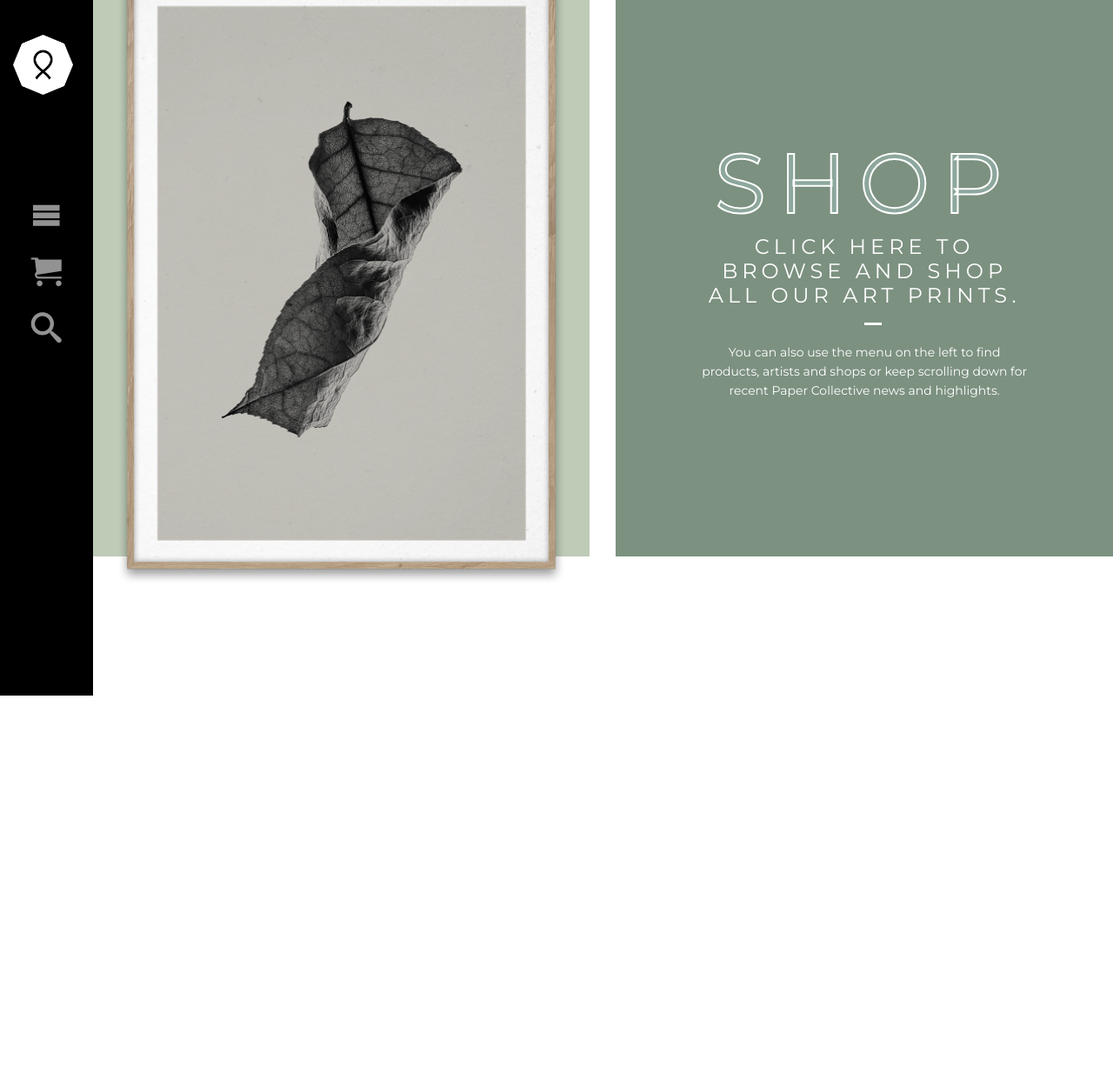
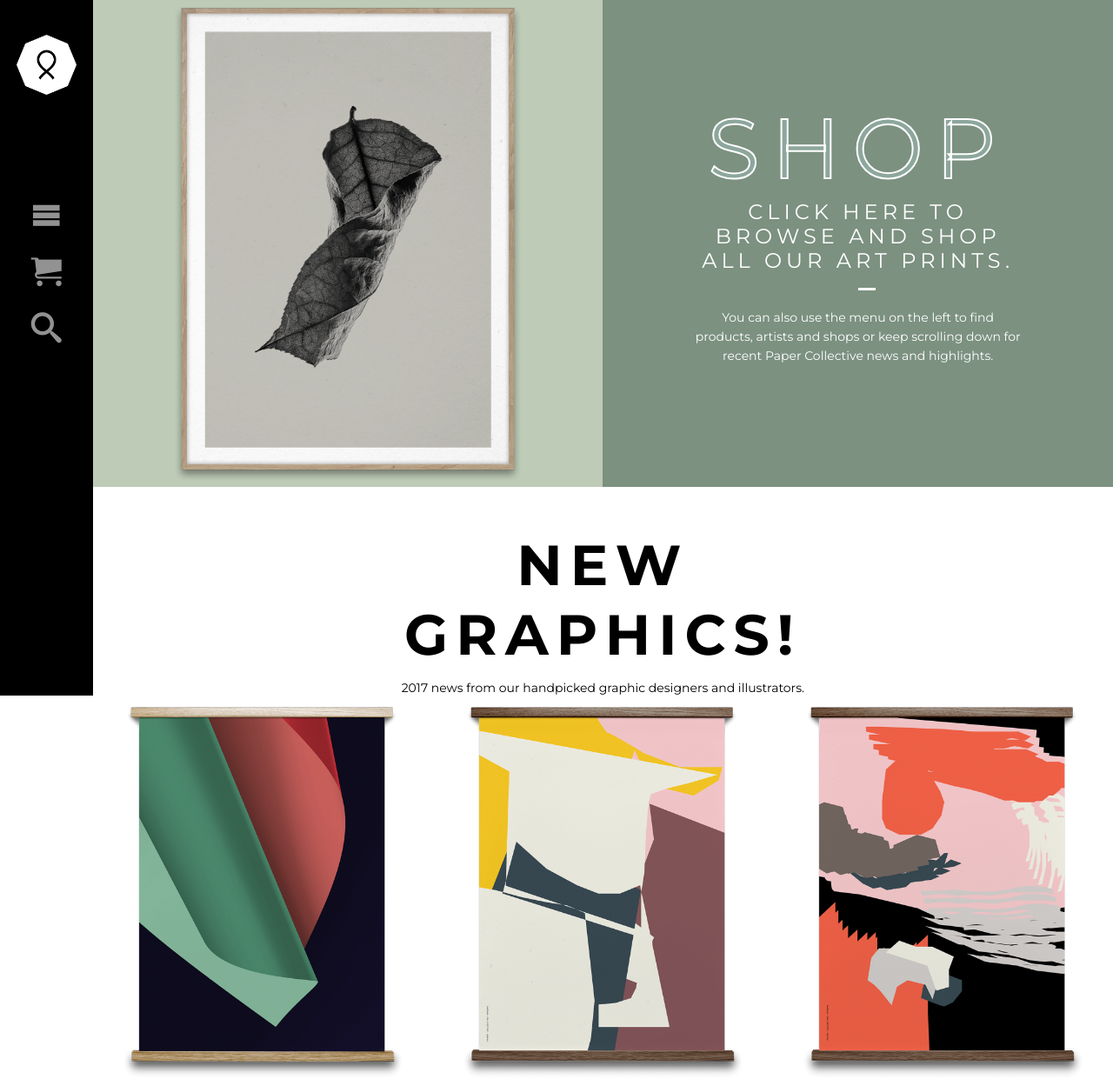
Before and after one commit to gvajro/ESERCIZIO-14-BOOTSTRAP, a plain HTML site: page index.html in a window 1280 px wide. Shown: the whole page at 87% size. Before the commit the page ends 800 px from the top, so only its background shows below. Drawn offline with Linux system fonts and the light colour scheme; files whose address does not match are found by name.

Commit message:
inserito il blocco a 3 immagini

```diff
--- a/css/style.css
+++ b/css/style.css
@@ -16,7 +16,6 @@ z-index: 10;
 .wrapper-main{
 float: right;
 color: white;
-padding: 0;
 }
 
 
@@ -46,14 +45,15 @@ background-color: #7c9180;
 }
 
 .size{
-width: 100%;
-height: 80vh;
+height: 70vh;
 display: flex;
 justify-content: center;
 align-items: center;
 flex-direction: column;
 }
-
+.size-box{
+height: auto;
+}
 .box{
 position: relative;
 }
@@ -69,6 +69,7 @@ position: relative;
   opacity: 0;
   justify-content: center;
   flex-direction: column;
+  z-index: 2
   }
   .info:hover{
     text-decoration: none;
@@ -92,7 +93,7 @@ color: #8da79d;
 font-weight: 500;
 letter-spacing: 14px;
 margin: 0 0 20px;
-position: relative;
+
 }
 
 .text h3{
@@ -164,9 +165,32 @@ position: relative;
   justify-content: center;
   margin: 30px auto;
   }
-img{
+
+.img-responsive{
 width: 90%;
-height: 90%;
-max-width: 800px;
-
+height: auto;
+max-width: 400px;
+display: inline-block;
   }
+.no-pad{
+padding: 0;
+}
+/*******media///**/
+@media screen and (min-width: 400px) and (max-width: 700px){
+  .menu li{
+  font-size: 10px;
+  display:inline-flex;
+  justify-content: space-around;
+  margin: 3px auto;
+  }
+  .wrapper-header{
+  height: auto;
+  }
+  .logo{
+  margin: 0;
+  margin-bottom: 0px;
+  }
+  .logo img{
+  width: 10%;
+  }
+}
--- a/index.html
+++ b/index.html
@@ -12,7 +12,7 @@
   <body>
     <div class="container-fluid">
       <div class="row">
-        <div class="hidden-xs col-sm-1 wrapper-header">
+        <div class="col-xs-12 col-sm-1 wrapper-header">
           <div class="logo">
             <a class="info-logo"href="#"></a>
           <img class="img-responsive" src="image/logo.png" alt="">
@@ -29,7 +29,7 @@
         </div>
         <div class="col-xs-12 col-sm-11 wrapper-main">
           <div class="row">
-            <div class="col-xs-6">
+            <div class="col-xs-12 col-sm-6 no-pad">
               <div class="box-left box">
                 <div class="size">
                   <a class="info" href="#"></a>
@@ -37,7 +37,7 @@
                 </div>
               </div>
             </div>
-            <div class="col-xs-6">
+            <div class="col-xs-12 col-sm-6 no-pad">
               <div class="box-right box">
                 <div class="size">
                   <a class="info" href="#"></a>
@@ -51,6 +51,48 @@
               </div>
             </div>
           </div>
+          <div class="col-xs-12">
+            <div class="new-graphics">
+              <h1>New<br>
+                Graphics!</h1>
+              <p>2017 news from our handpicked graphic designers and illustrators.</p>
+            </div>
+          </div>
+          <div class="row">
+            <div class="col-xs-12 col-sm-4">
+              <div class="box-tree box">
+                <div class="size size-box">
+                  <a class="info" href="#">
+                    <h2>Colour Fold 05</h2>
+                    <p>By Kristine Five Melvær €45.00</p>
+                  </a>
+                  <img class="img-responsive"src="image/kristine.png" alt="">
+                </div>
+              </div>
+            </div>
+            <div class="col-xs-12 col-sm-4">
+              <div class="box-tree box">
+                <div class="size size-box">
+                  <a class="info" href="#">
+                    <h2>Paper Cuts 01</h2>
+                    <p>By Wrong €29.00</p>
+                  </a>
+                  <img class="img-responsive"src="image/wrong.png" alt="">
+                </div>
+              </div>
+            </div>
+            <div class="col-xs-12 col-sm-4">
+              <div class="box-tree box">
+                <div class="size size-box">
+                  <a class="info" href="#">
+                    <h2>Paper Cuts 02</h2>
+                    <p>By Wrong €29.00</p>
+                  </a>
+                  <img class="img-responsive"src="image/wrong2.png" alt="">
+                </div>
+              </div>
+            </div>
+          </div>
         </div>
       </div>
     </div>
```
Also changed, not shown: image/kristine.png (added), image/wrong.png (added), image/wrong2.png (added).
